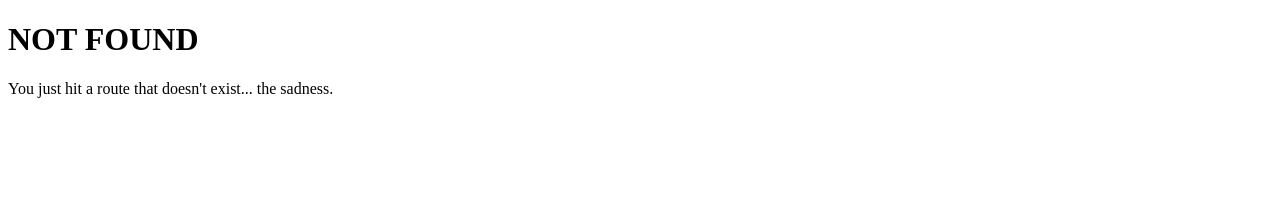
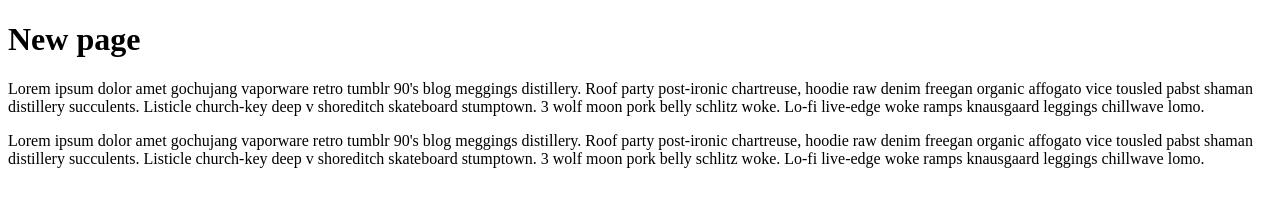
Before and after one commit to blermyjake/pro-gatsby-youtube-tut, a Gatsby site: page /new-page in a window 1280 px wide. Before the commit this address had no page. Built offline with nearby package versions, Linux system fonts and the light colour scheme; Gatsby itself is replaced by a stand-in of ours.

Commit message:
level up tuts done

```diff
--- a/gatsby-config.js
+++ b/gatsby-config.js
@@ -2,5 +2,5 @@ module.exports = {
   siteMetadata: {
     title: 'Gatsby Default Starter',
   },
-  plugins: ['gatsby-plugin-react-helmet'],
+  plugins: ['gatsby-plugin-react-helmet', 'gatsby-plugin-styled-components'],
 }
--- a/package.json
+++ b/package.json
@@ -7,7 +7,9 @@
     "gatsby": "^1.9.277",
     "gatsby-link": "^1.6.46",
     "gatsby-plugin-react-helmet": "^2.0.11",
-    "react-helmet": "^5.2.0"
+    "gatsby-plugin-styled-components": "^2.0.11",
+    "react-helmet": "^5.2.0",
+    "styled-components": "^3.4.4"
   },
   "keywords": [
     "gatsby"
--- a/src/components/header.css
+++ b/src/components/header.css
@@ -2,9 +2,9 @@
 a {
   color: white;
 }
-
+/*
 .logoHeader {
   display: grid;
   grid-template-areas: 'header header header header header header';
   color: white;
-}
+} */
--- a/src/components/header.js
+++ b/src/components/header.js
@@ -1,18 +1,24 @@
 import React from 'react'
 import Link from 'gatsby-link'
 import './header.css'
+import styled from 'styled-components'
 import logo from '../images/empire.png'
 import logo2 from '../images/oldRepublic.png'
+
+const HeaderWrapper = styled.div`
+  background: maroon;
+  margin-bottom: 1.45rem;
+  .logoHeader {
+    height: 150px;
+    display: grid;
+    grid-template-areas: 'header header header header header header';
+  }
+`
 
 // console.log(logo)
 
 const Header = ({ siteTitle }) => (
-  <div
-    style={{
-      background: 'maroon',
-      marginBottom: '1.45rem',
-    }}
-  >
+  <HeaderWrapper>
     <div
       style={{
         margin: '0 auto',
@@ -48,9 +54,12 @@ const Header = ({ siteTitle }) => (
         <li>
           <Link to="/about">About</Link>
         </li>
+        <li>
+          <Link to="/new-page">New Page</Link>
+        </li>
       </ul>
     </nav>
-  </div>
+  </HeaderWrapper>
 )
 
 export default Header
--- /dev/null
+++ b/src/pages/new-page.js
@@ -0,0 +1,29 @@
+import React, { Component } from 'react'
+
+class newPage extends Component {
+  render() {
+    return (
+      <div>
+        <h1>New page </h1>
+        <p>
+          Lorem ipsum dolor amet gochujang vaporware retro tumblr 90's blog
+          meggings distillery. Roof party post-ironic chartreuse, hoodie raw
+          denim freegan organic affogato vice tousled pabst shaman distillery
+          succulents. Listicle church-key deep v shoreditch skateboard
+          stumptown. 3 wolf moon pork belly schlitz woke. Lo-fi live-edge woke
+          ramps knausgaard leggings chillwave lomo.
+        </p>
+        <p>
+          Lorem ipsum dolor amet gochujang vaporware retro tumblr 90's blog
+          meggings distillery. Roof party post-ironic chartreuse, hoodie raw
+          denim freegan organic affogato vice tousled pabst shaman distillery
+          succulents. Listicle church-key deep v shoreditch skateboard
+          stumptown. 3 wolf moon pork belly schlitz woke. Lo-fi live-edge woke
+          ramps knausgaard leggings chillwave lomo.
+        </p>
+      </div>
+    )
+  }
+}
+
+export default newPage
```
Also changed, not shown: 1 other file.
